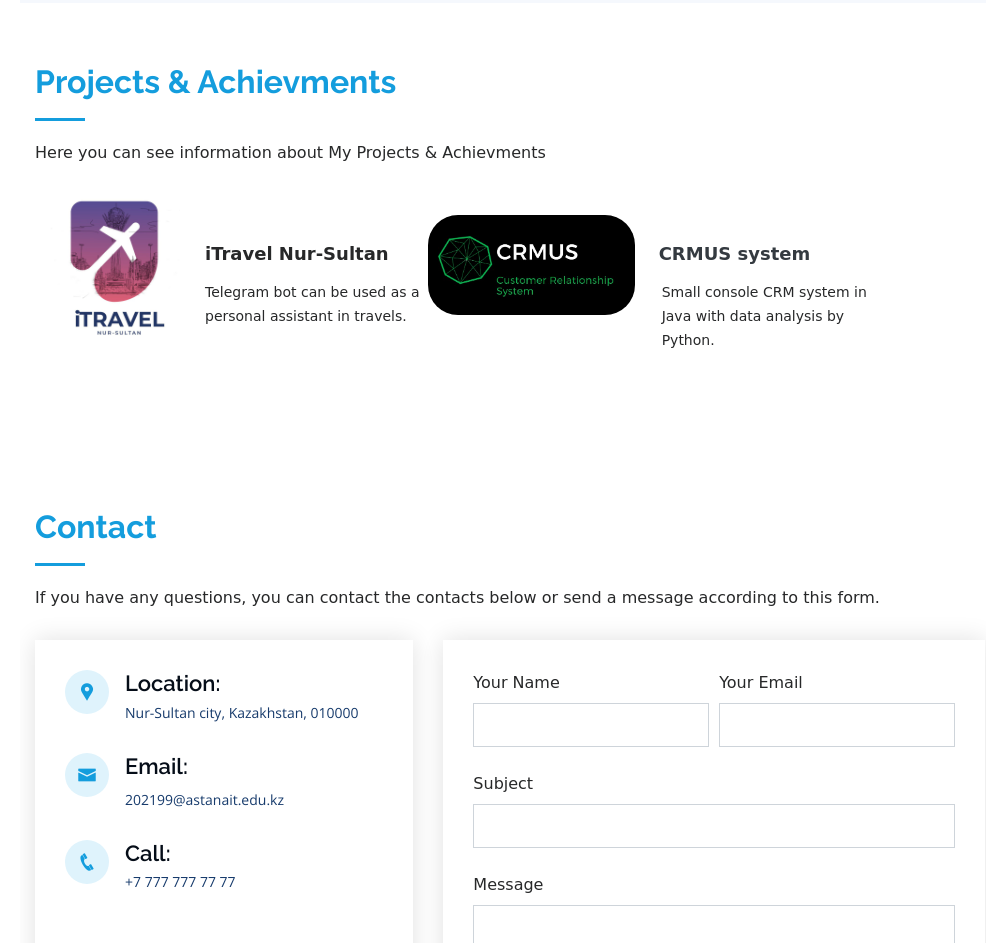
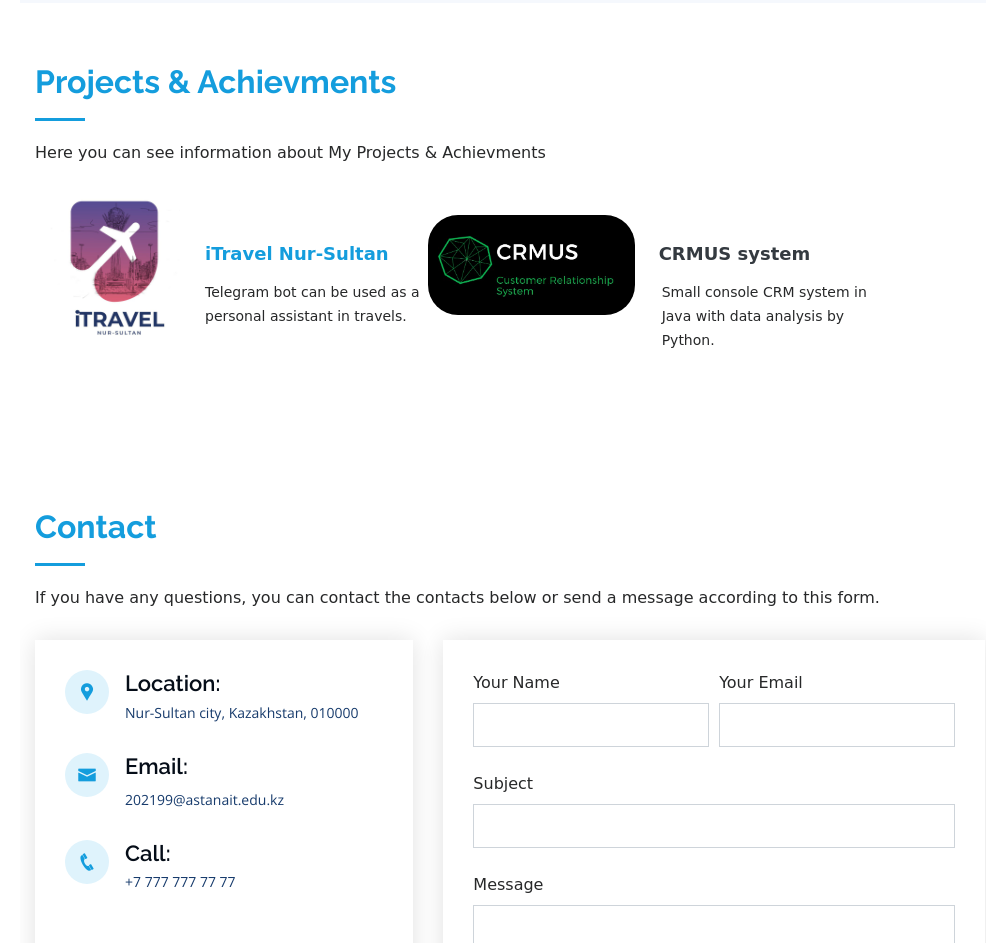
Before and after one commit to leo-script/leo-script.github.io, a plain HTML site: page index.html in a window 1280 px wide. Shown: the part 2020-2963 px from the top of the page, without its empty margins (280-1266 px from the left). Drawn offline with nearby package versions, Linux system fonts and the light colour scheme; grey boxes are pictures that could not be loaded.

Commit message:
Update index.html

```diff
--- a/index.html
+++ b/index.html
@@ -215,14 +215,14 @@
 
         <div class="row">
           <div class="col-lg-4 col-md-6 icon-box" data-aos="fade-up">
-            <div class="icon"><img src="assets/img/iTravel-logo.jpg" class="logos" alt=""></div>
+            <div class="icon"><a href="https://github.com/leo-script/iTravel-Nur-Sultan/blob/main/iTravel%20-%20presentation.pptx"><img src="assets/img/iTravel-logo.jpg" class="logos" alt=""></a></div>
 
-            <h4 class="title1"><a>iTravel Nur-Sultan</a></h4>
+            <h4 class="title1"><a href="https://github.com/leo-script/iTravel-Nur-Sultan">iTravel Nur-Sultan</a></h4>
             <p class="description">Telegram bot can be used as a personal assistant in travels.</p>
           </div>
           <div class="col-lg-4 col-md-6 icon-box" data-aos="fade-up" data-aos-delay="100">
 
-            <h4 class="title2"><a class="title2-text">CRMUS system</a><br><div class="icon"><img src="assets/img/crmus-logo.jpg" align="middle" class="crmus-logo" alt=""></div></h4>
+            <h4 class="title2"><a class="title2-text" href="https://github.com/leo-script/CRMUS">CRMUS system</a><br><div class="icon"><img src="assets/img/crmus-logo.jpg" align="middle" class="crmus-logo" alt=""></div></h4>
             <p class="description2">Small console CRM system in Java with data analysis by Python.</p>
           </div>
 
```
